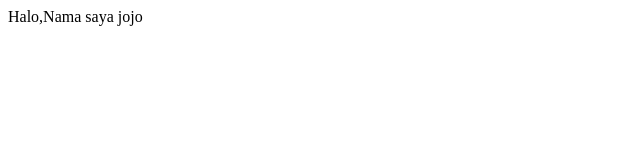
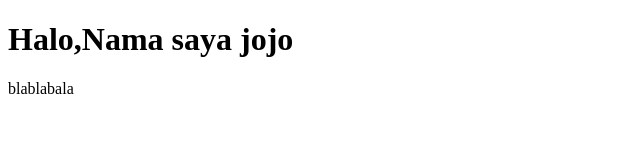
Before and after one commit to kocak345/kamutiga, a plain HTML site: page index.html in a window 1280 px wide. Shown: the whole page, without its empty margins (0-640 px from the left). Drawn offline with Linux system fonts and the light colour scheme.

Commit message:
Update index.html

```diff
--- a/index.html
+++ b/index.html
@@ -6,6 +6,7 @@
     <title>Document</title>
 </head>
 <body>
-    Halo,Nama saya jojo
+    <h1>Halo,Nama saya jojo</h1>
+    <table>blablabala</table>
 </body>
 </html>
```
